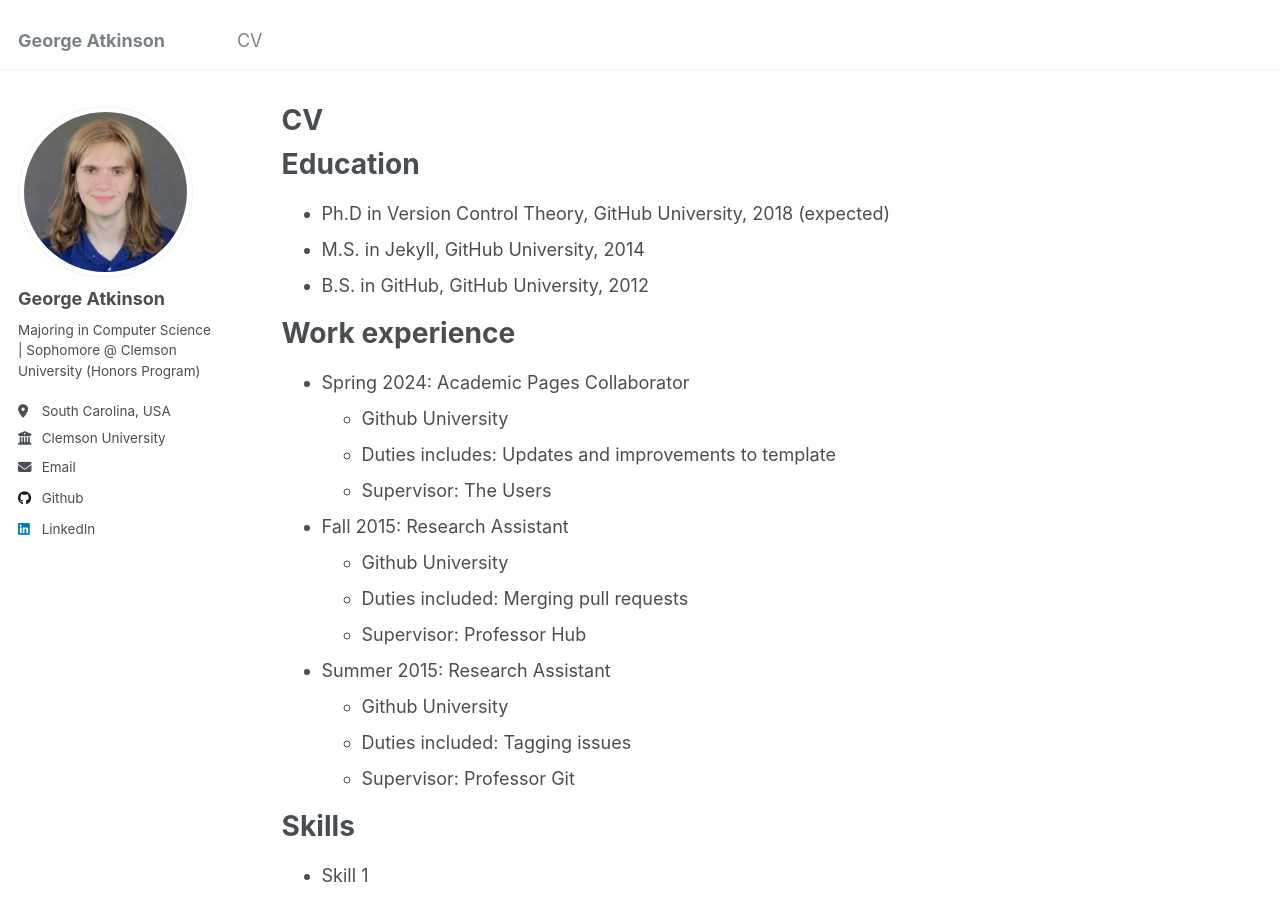
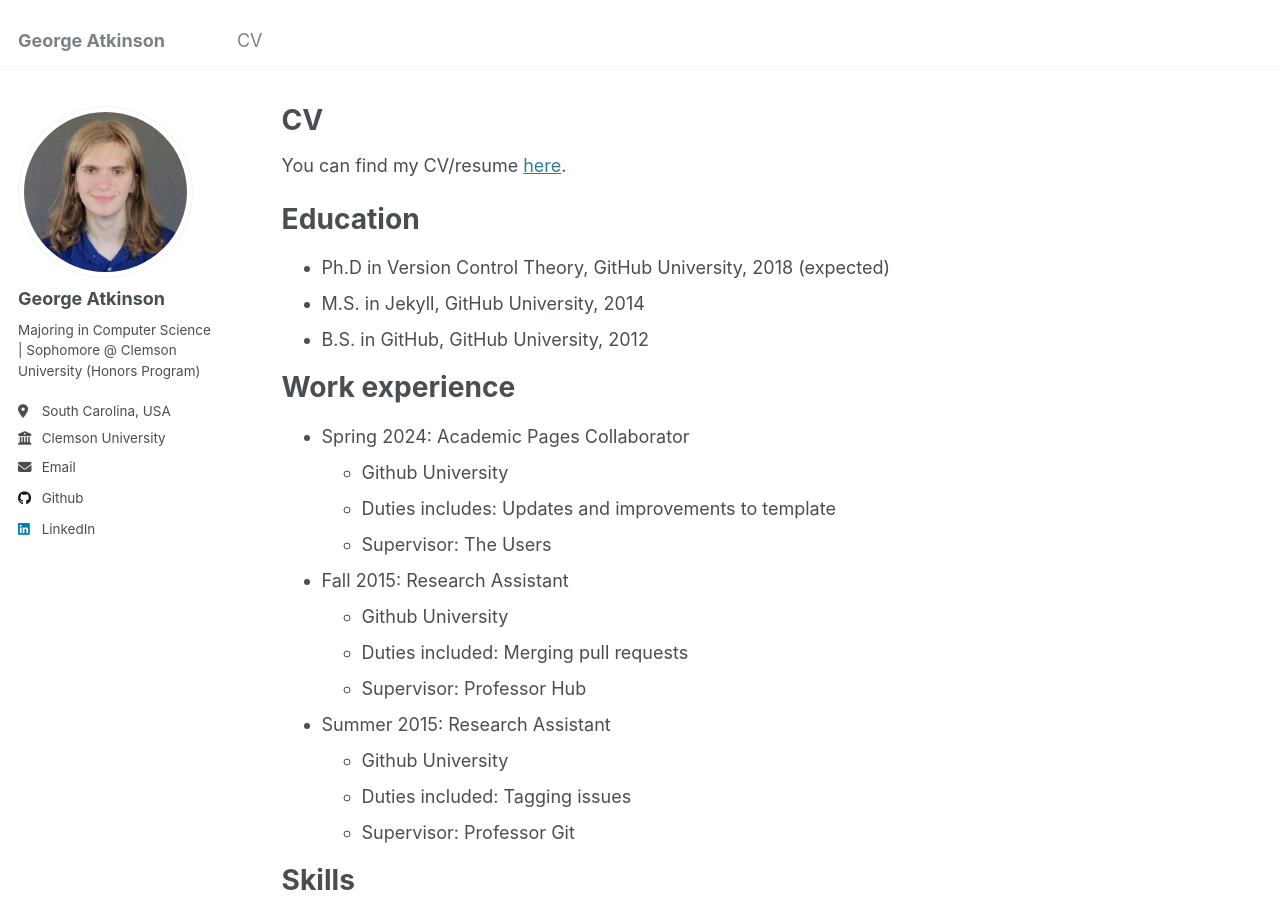
Before and after one commit to GCPins/gcpins.github.io, a Jekyll site: the page built from _pages/cv.md, in a window 1280 px wide and 900 px high. Built offline with Jekyll 4.4.1, drawn with Linux system fonts in a browser that asks for light colours.

Commit message:
Update cv.md

```diff
--- a/_pages/cv.md
+++ b/_pages/cv.md
@@ -8,6 +8,8 @@ redirect_from:
 ---
 
 {% include base_path %}
+
+You can find my CV/resume [here](/files/resume.pdf).
 
 Education
 ======
```
